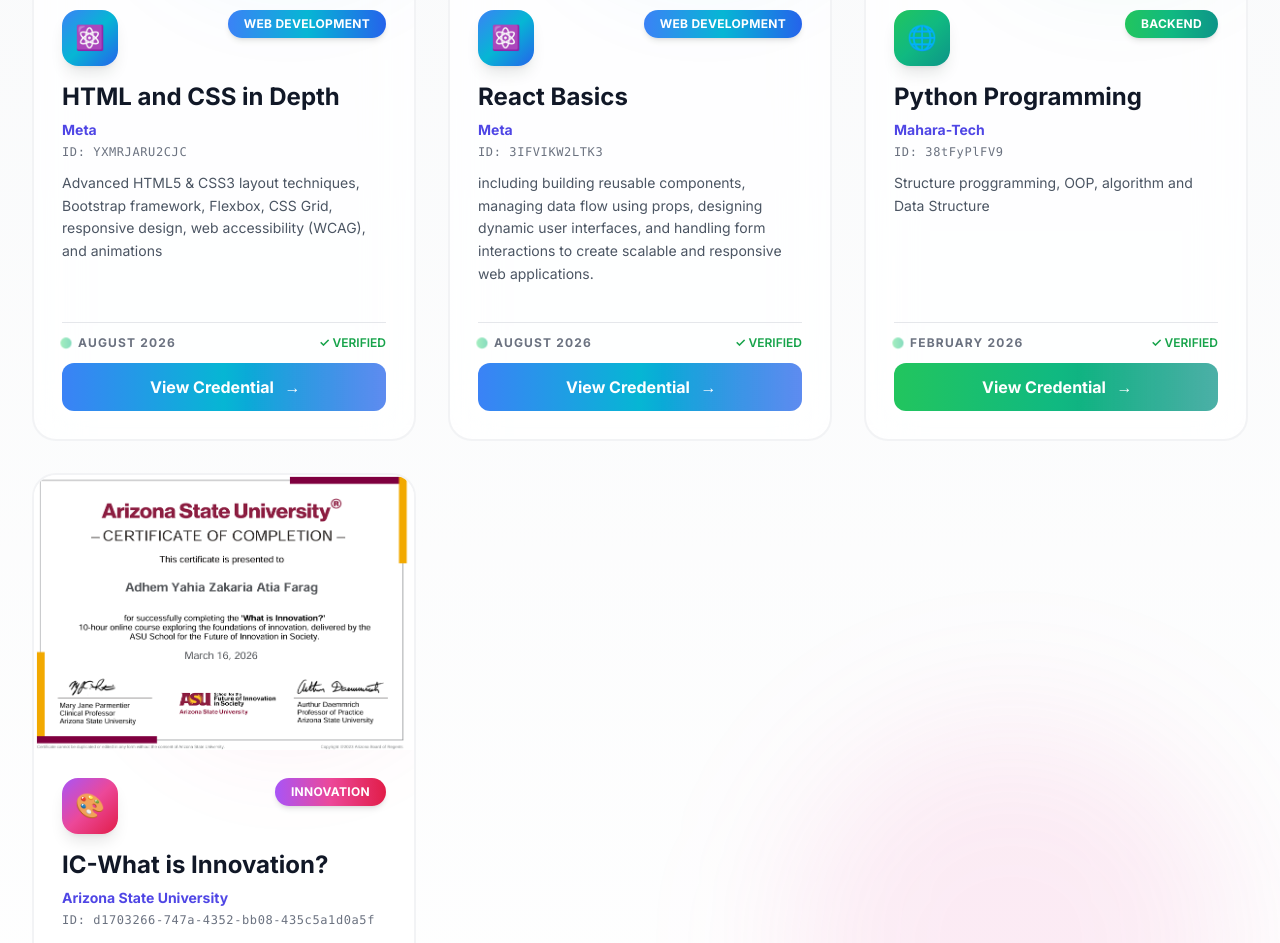
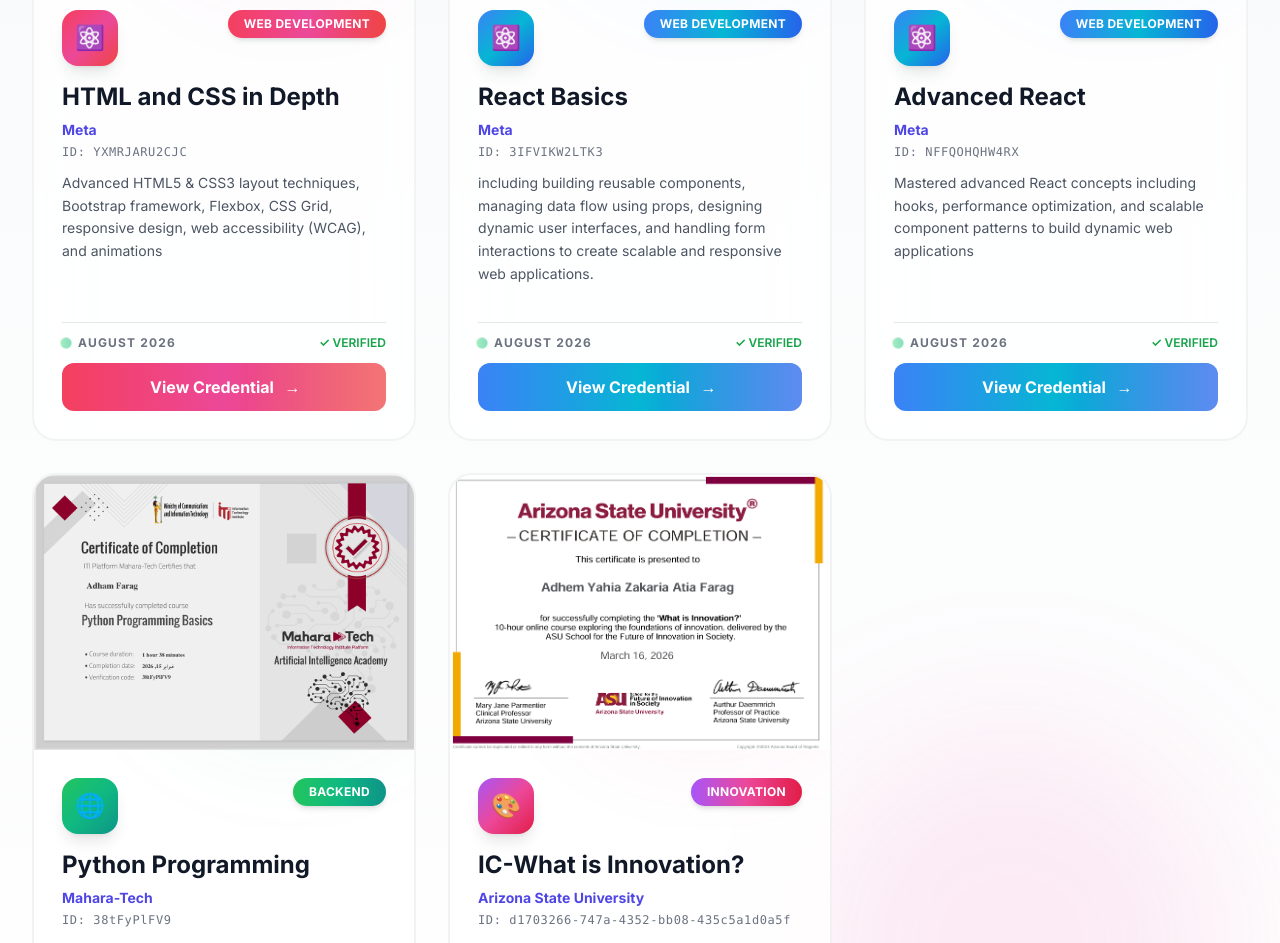
Before and after one commit to Adham-Yahia/portfolio, a React (Vite) app: page / in a window 1280 px wide. Shown: the part 4720-5663 px from the top of the page. Built offline with nearby package versions, Linux system fonts and the light colour scheme; the HTML template or start-up script is replaced by a standard one.

Commit message:
Add certificate descriptions and update UI styling

```diff
--- a/src/components/Certificates.jsx
+++ b/src/components/Certificates.jsx
@@ -61,8 +61,8 @@
       credentialId: 'YXMRJARU2CJC',
       credentialUrl: 'https://www.coursera.org/account/accomplishments/records/YXMRJARU2CJC',
       icon: '⚛️',
-      color: 'from-blue-500 via-cyan-500 to-blue-600',
-      bgGlow: 'bg-blue-500/20',
+      color: 'from-rose-500 via-pink-500 to-red-500',
+      bgGlow: 'bg-rose-500/20',
       description: 'Advanced HTML5 & CSS3 layout techniques, Bootstrap framework, Flexbox, CSS Grid, responsive design, web accessibility (WCAG), and animations',
       image: '/images/certificates/html-css.jpg'
     },
@@ -82,6 +82,20 @@
     },
     {
       id: 6,
+      name: 'Advanced React ',
+      issuer: 'Meta',
+      date: 'August 2026',
+      category: ['Web Development','Frontend'],
+      credentialId: 'NFFQOHQHW4RX',
+      credentialUrl: 'https://www.coursera.org/account/accomplishments/verify/NFFQOHQHW4RX',
+      icon: '⚛️',
+      color: 'from-blue-500 via-cyan-500 to-blue-600',
+      bgGlow: 'bg-blue-500/20',
+      description: 'Mastered advanced React concepts including hooks, performance optimization, and scalable component patterns to build dynamic web applications',
+      image: '/images/certificates/advanced-react.jpg'
+    },
+    {
+      id: 7,
       name: 'Python Programming',
       issuer: 'Mahara-Tech',
       date: 'February 2026',
@@ -95,7 +109,7 @@
       image: '/images/certificates/python.jpg'
     },
     {
-      id: 7,
+      id: 8,
       name: 'IC-What is Innovation?',
       issuer: 'Arizona State University',
       date: 'March 2026',
```
Also changed, not shown: public/images/certificates/advanced-react.jpg (added).
